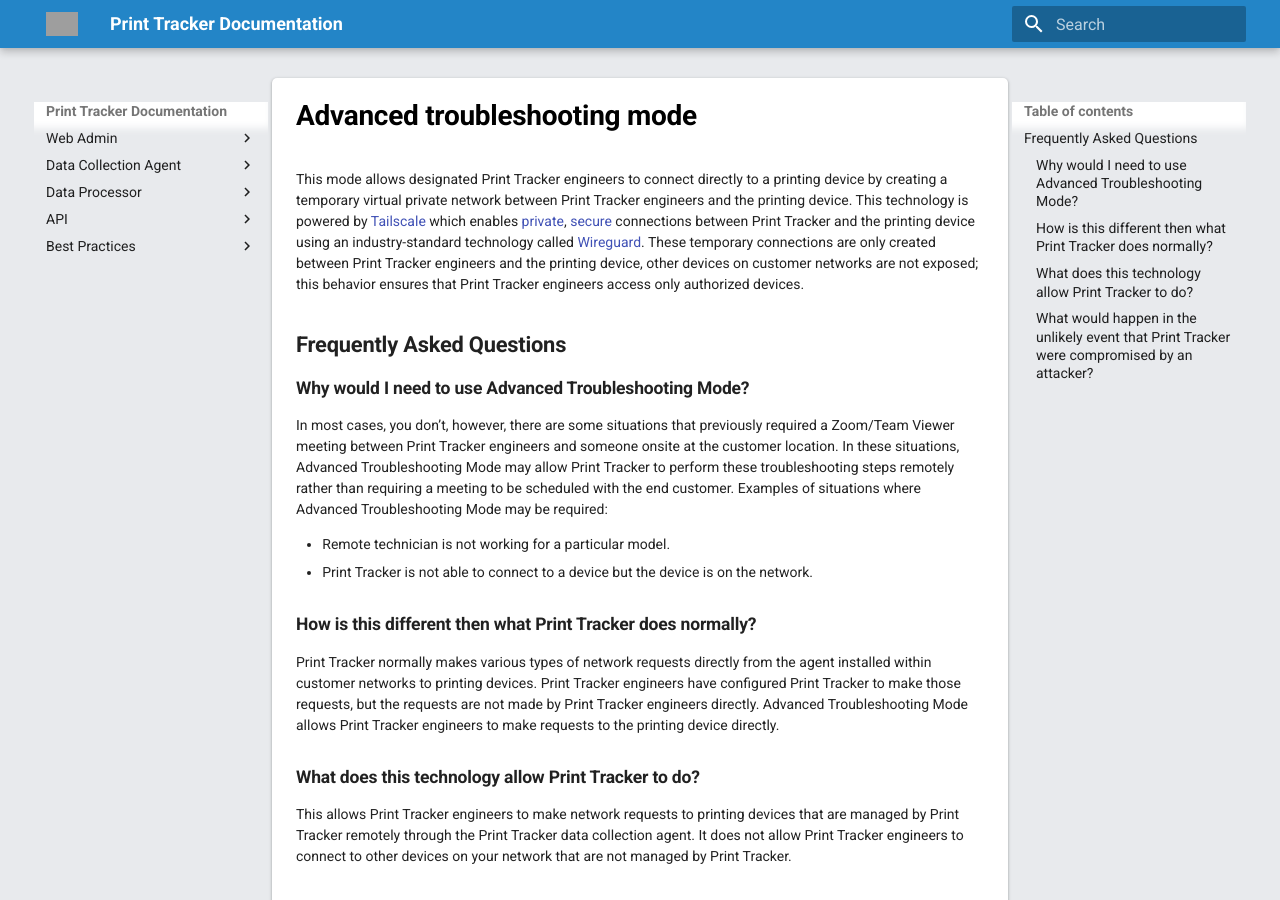
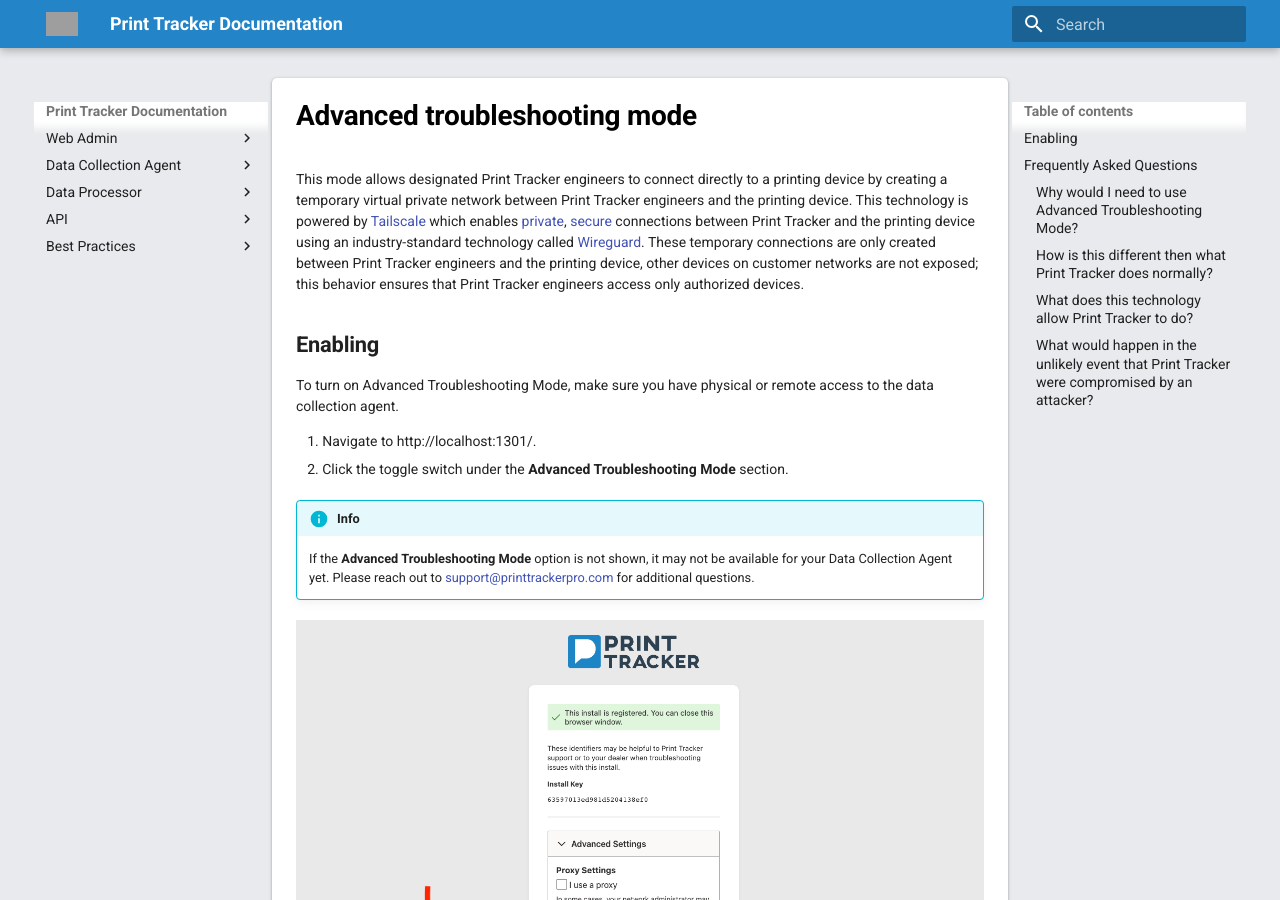
Before and after one commit to printtracker/public-documentation, an MkDocs documentation site: the page built from docs/dca/advanced-troubleshooting-mode.md, in a window 1280 px wide and 900 px high. Built offline with MkDocs 1.6.1 and Material for MkDocs 9.7.7, drawn with Linux system fonts in a browser that asks for light colours; comment, search, counter and statistics services are not loaded; grey boxes are pictures that could not be loaded.

Commit message:
Updated docs about atm

```diff
--- a/docs/dca/advanced-troubleshooting-mode.md
+++ b/docs/dca/advanced-troubleshooting-mode.md
@@ -1,4 +1,16 @@
 This mode allows designated Print Tracker engineers to connect directly to a printing device by creating a temporary virtual private network between Print Tracker engineers and the printing device. This technology is powered by [Tailscale](https://tailscale.com/) which enables [private](https://tailscale.com/privacy-policy/), [secure](https://tailscale.com/blog/how-tailscale-works/) connections between Print Tracker and the printing device using an industry-standard technology called [Wireguard](https://tailscale.com/compare/wireguard/). These temporary connections are only created between Print Tracker engineers and the printing device, other devices on customer networks are not exposed; this behavior ensures that Print Tracker engineers access only authorized devices.
+
+## Enabling
+To turn on Advanced Troubleshooting Mode, make sure you have physical or remote access to the data collection agent.
+
+
+1. Navigate to http://localhost:1301/.
+2. Click the toggle switch under the **Advanced Troubleshooting Mode** section.
+
+!!! info
+      If the **Advanced Troubleshooting Mode** option is not shown, it may not be available for your Data Collection Agent yet. Please reach out to [support@printtrackerpro.com](mailto:support@printtrackerpro.com) for additional questions.
+
+![](./images/advanced-troubleshooting-mode-enable.png)
 
 ## Frequently Asked Questions
 ### Why would I need to use Advanced Troubleshooting Mode?
```
Also changed, not shown: docs/dca/images/advanced-troubleshooting-mode-enable.png (added).
